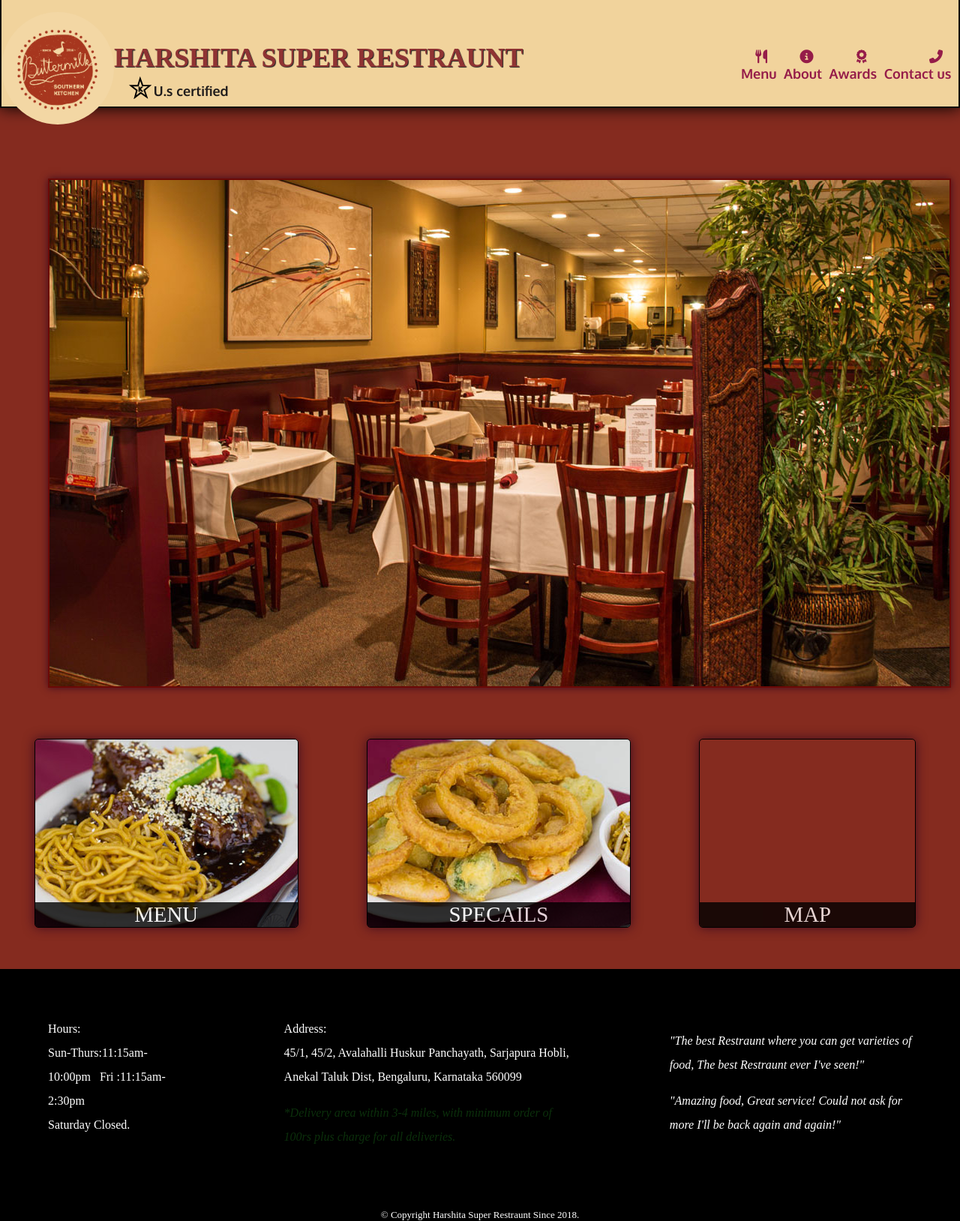
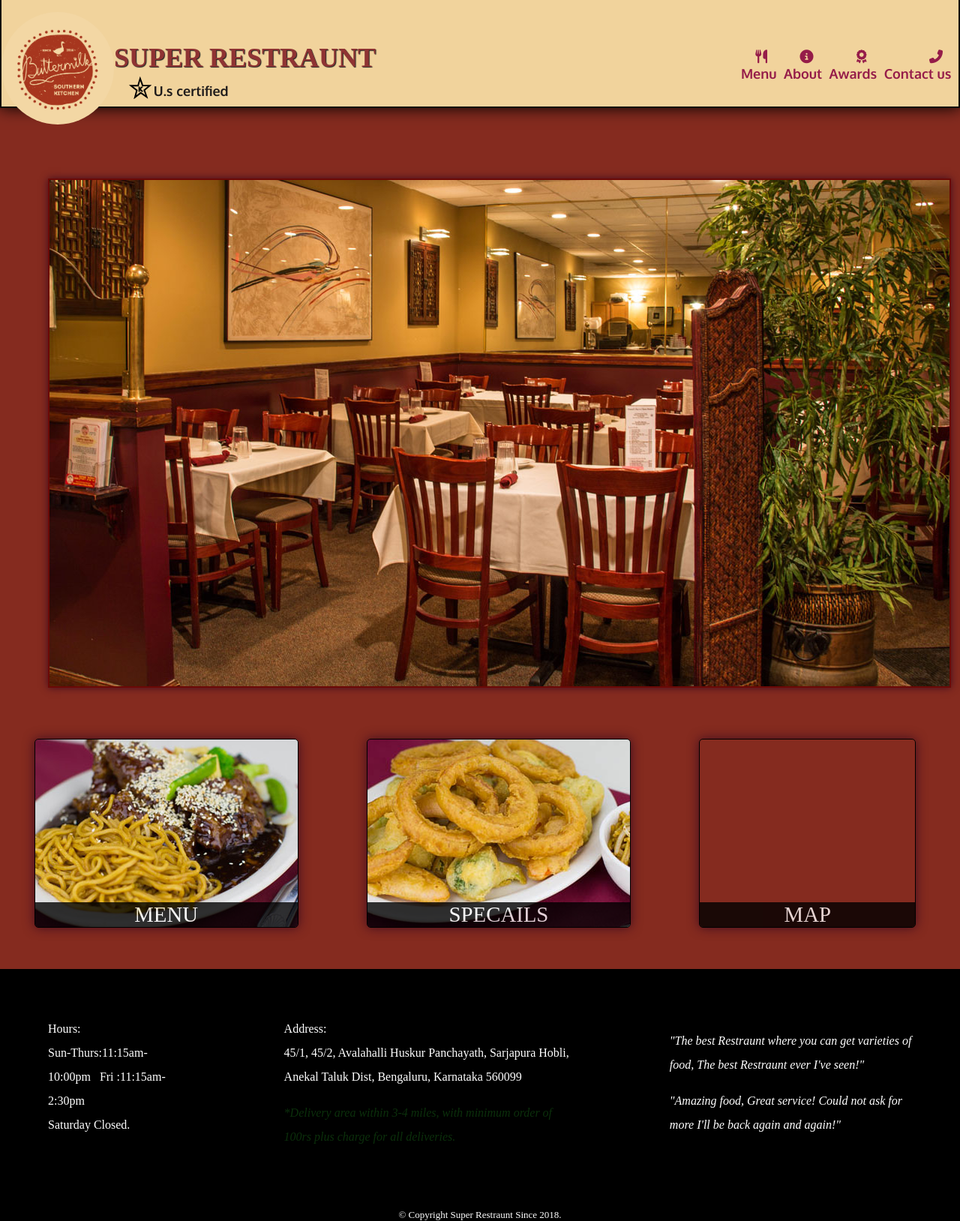
Before and after one commit to harshitacodes/Restraunt-Website, a plain HTML site: page bs/index.html in a window 1280 px wide. Shown: the top 1628 px of the page at 75% size. Drawn offline with Linux system fonts and the light colour scheme; grey boxes are pictures that could not be loaded.

Commit message:
updated some features

```diff
--- a/bs/index.html
+++ b/bs/index.html
@@ -21,7 +21,7 @@
             </div>
             <div class="navbar-brand">
                 <a href="index.html">
-                    <h1 style="color:rgb(143, 51, 51)">Harshita Super Restraunt</h1>
+                    <h1 style="color:rgb(143, 51, 51)">Super Restraunt</h1>
                 </a>
                 <p>
                     <img id="star-logo" src="images/star-k-logo (2).png" alt="U.s certification">
@@ -105,7 +105,7 @@
                 <p>"Amazing food, Great service! Could not ask for more I'll be back again and again!"</p>
             </section>
         </div>
-        <div class = "text-center">&copy; Copyright Harshita Super Restraunt Since 2018.</div>
+        <div class = "text-center">&copy; Copyright Super Restraunt Since 2018.</div>
     </footer>
 </body>
 
```
